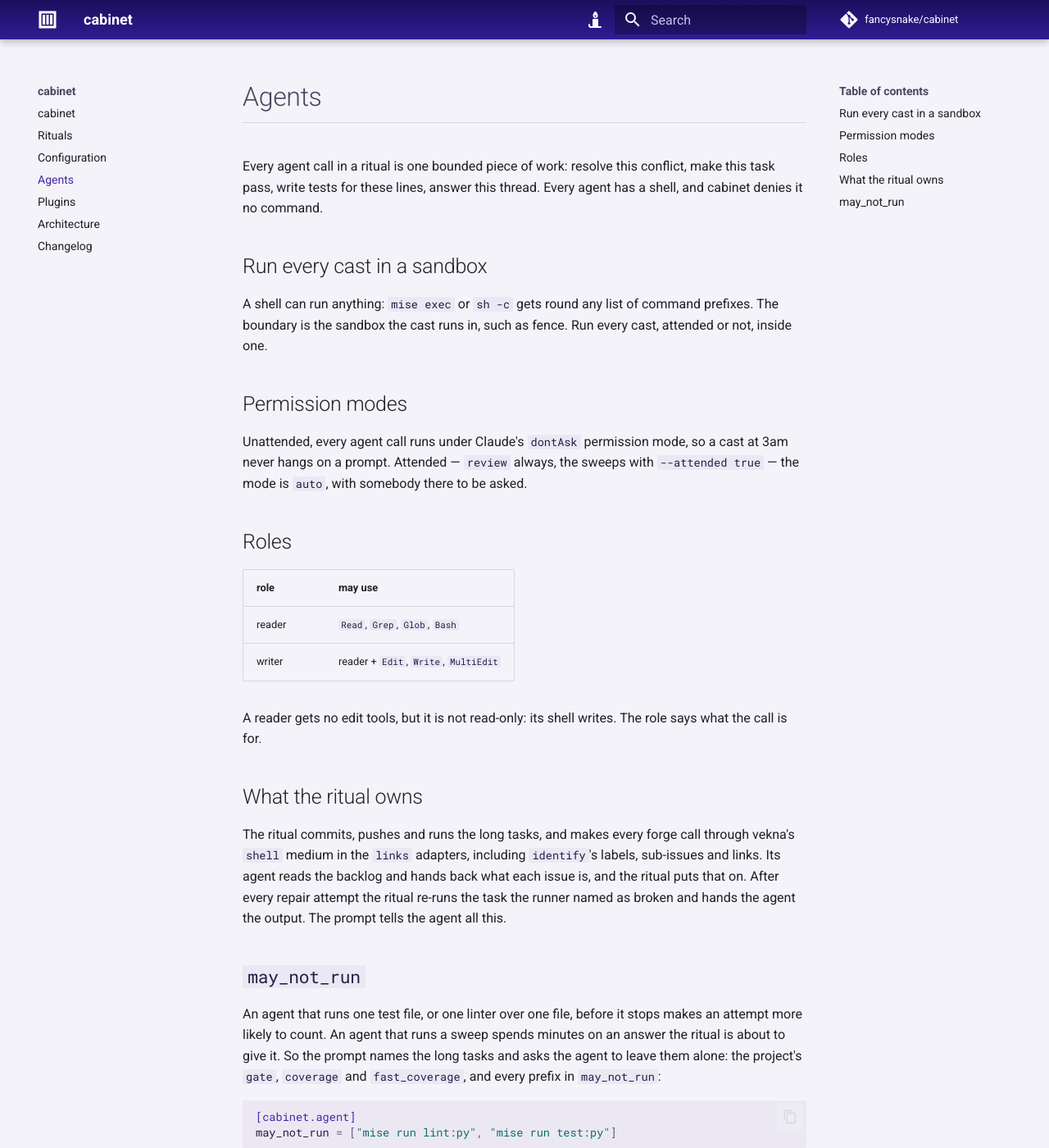
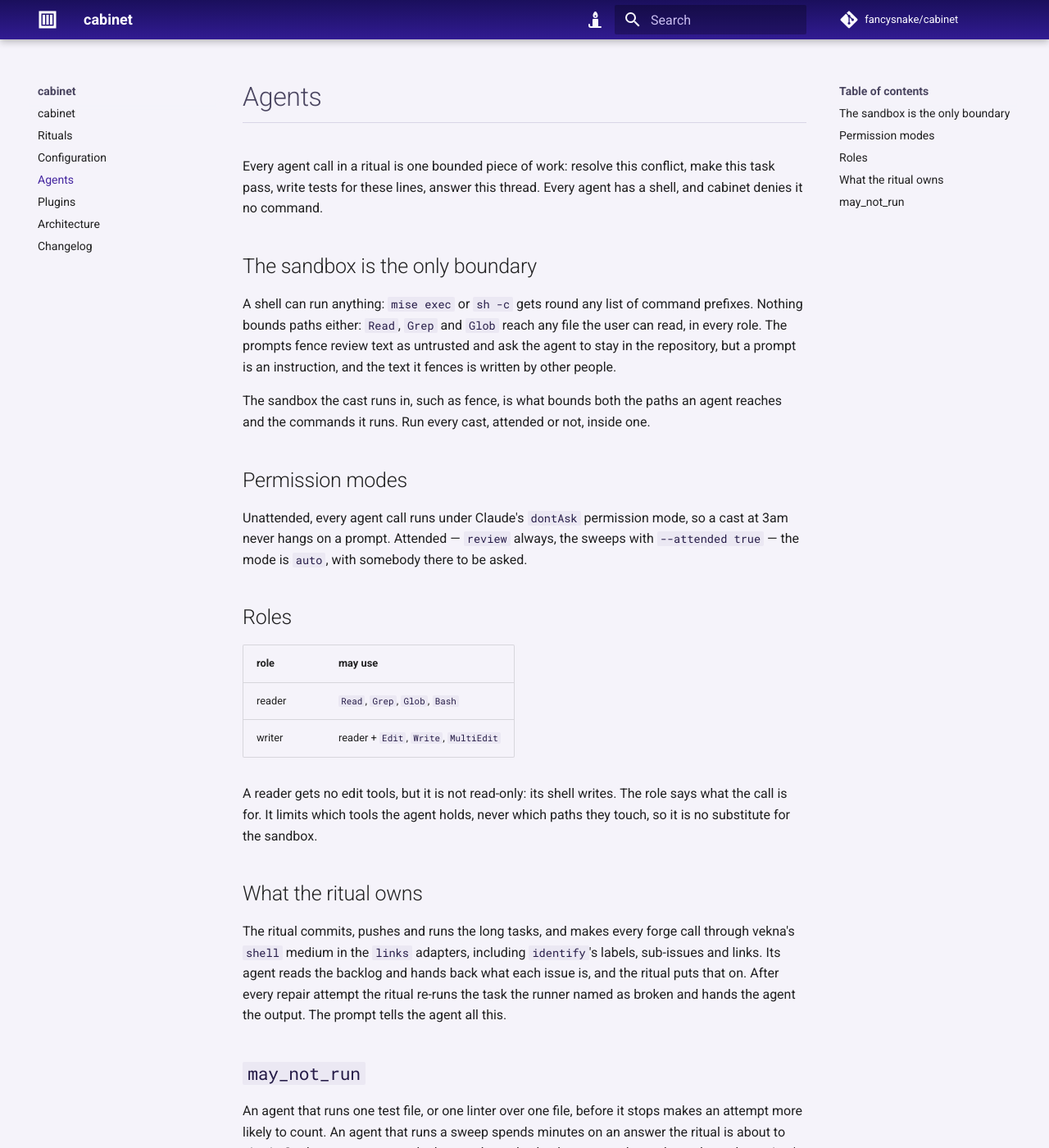
Before and after one commit to fancysnake/cabinet, an MkDocs documentation site: the page built from docs/agents.md, in a window 1280 px wide and 1400 px high. Shown: the whole window at 82% size. Built offline with MkDocs 1.6.1 and Material for MkDocs 9.7.7, drawn with Linux system fonts in a browser that asks for light colours; comment, search, counter and statistics services are not loaded.

Commit message:
docs: sandbox bounds paths too; README points at it
Read, Grep and Glob reach any file the user can read, in every role.
Prompt fencing is an instruction, not a boundary.

Closes #62.

Co-Authored-By: Claude Opus 5.5 (1M context) <noreply@anthropic.com>

```diff
--- a/docs/agents.md
+++ b/docs/agents.md
@@ -4,11 +4,16 @@ Every agent call in a ritual is one bounded piece of work: resolve this
 conflict, make this task pass, write tests for these lines, answer this
 thread. Every agent has a shell, and cabinet denies it no command.
 
-## Run every cast in a sandbox
+## The sandbox is the only boundary
 
 A shell can run anything: `mise exec` or `sh -c` gets round any list of
-command prefixes. The boundary is the sandbox the cast runs in, such as
-fence. Run every cast, attended or not, inside one.
+command prefixes. Nothing bounds paths either: `Read`, `Grep` and `Glob` reach
+any file the user can read, in every role. The prompts fence review text as
+untrusted and ask the agent to stay in the repository, but a prompt is an
+instruction, and the text it fences is written by other people.
+
+The sandbox the cast runs in, such as fence, is what bounds both the paths an
+agent reaches and the commands it runs. Run every cast, attended or not, inside one.
 
 ## Permission modes
 
@@ -25,7 +30,8 @@ asked.
 | writer | reader + `Edit`, `Write`, `MultiEdit` |
 
 A reader gets no edit tools, but it is not read-only: its shell writes. The
-role says what the call is for.
+role says what the call is for. It limits which tools the agent holds, never
+which paths they touch, so it is no substitute for the sandbox.
 
 ## What the ritual owns
 
```
Also changed, not shown: README.md (+6 -2 lines).
